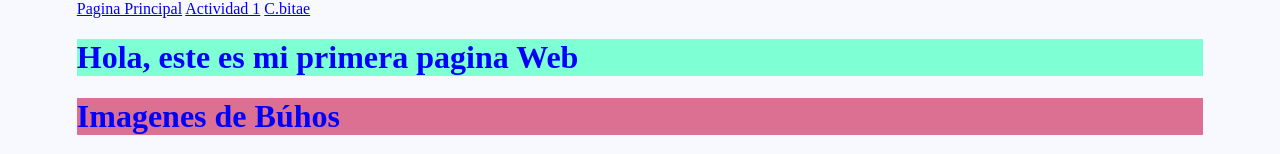
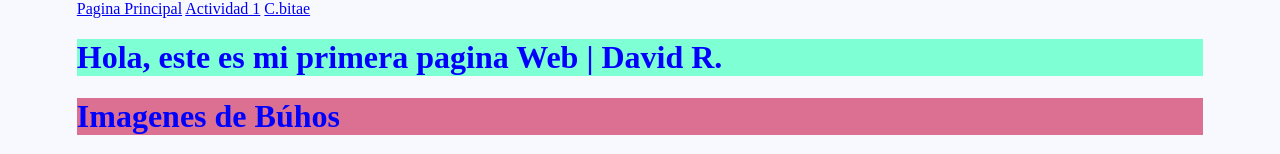
Before and after one commit to SyleafOwl/Personal-Website, a plain HTML site: page index.html in a window 1280 px wide. Shown: the top 154 px of the page. Drawn offline with Linux system fonts and the light colour scheme; grey boxes are pictures that could not be loaded.

Commit message:
Update index.html

```diff
--- a/index.html
+++ b/index.html
@@ -2,13 +2,13 @@
 <html lang="en">
 <head>
     <link rel="stylesheet" href="styles.css">
-    <title>Owl</title>
+    <title>David R.</title>
 </head>
 <body>
     <a href="index.html">Pagina Principal</a>
     <a href="act1.html">Actividad 1</a>
     <a href="cbitae.html">C.bitae</a>
-    <h1 class="titulo">Hola, este es mi primera pagina Web</h1>
+    <h1 class="titulo">Hola, este es mi primera pagina Web | David R.</h1>
     <h1 class="titulo2">Imagenes de Búhos</h1>
     <img src="https://upload.wikimedia.org/wikipedia/commons/5/56/Bubo_bubo_sibiricus_-_01.JPG"
     width="200px"/>
```
